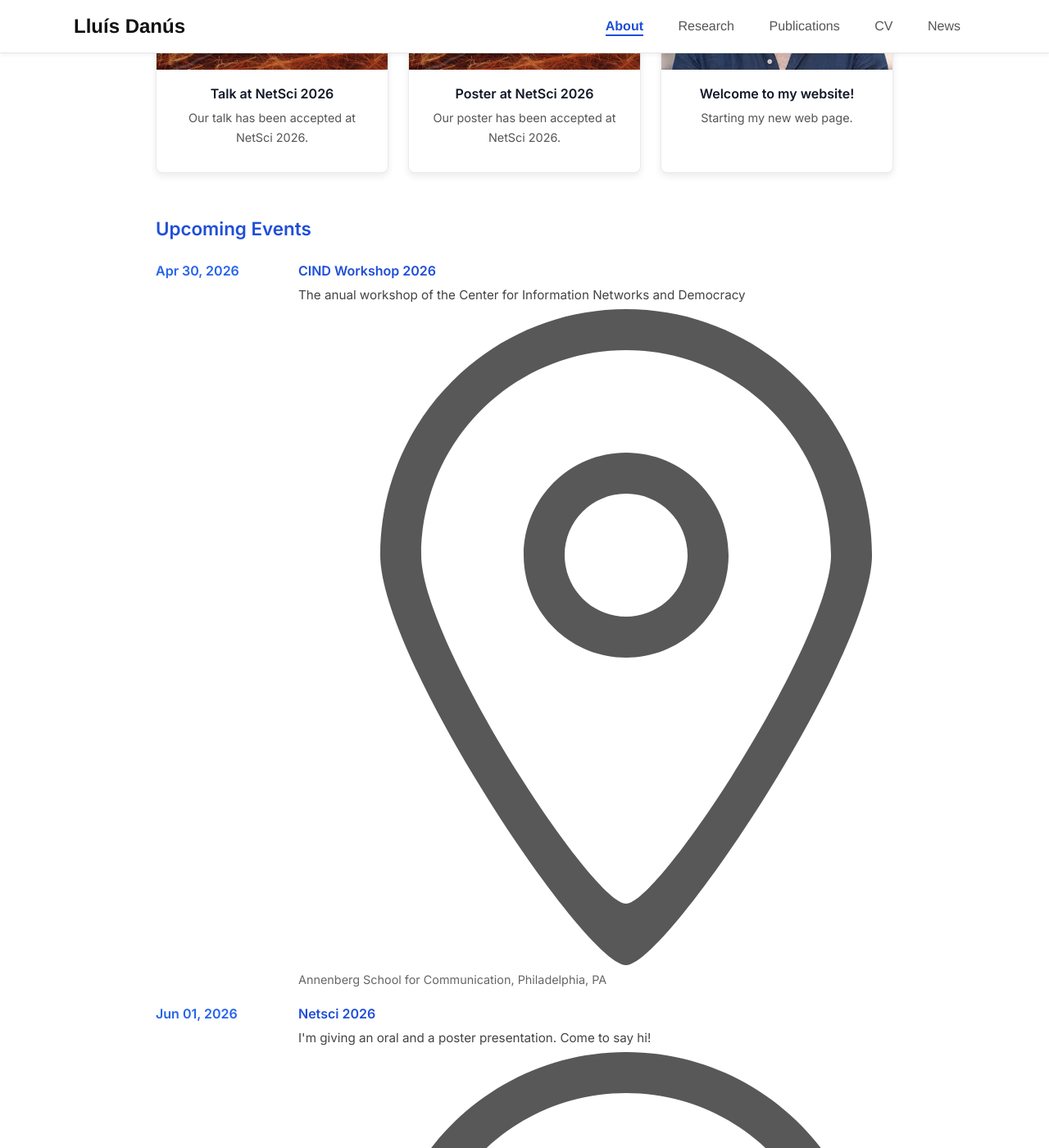
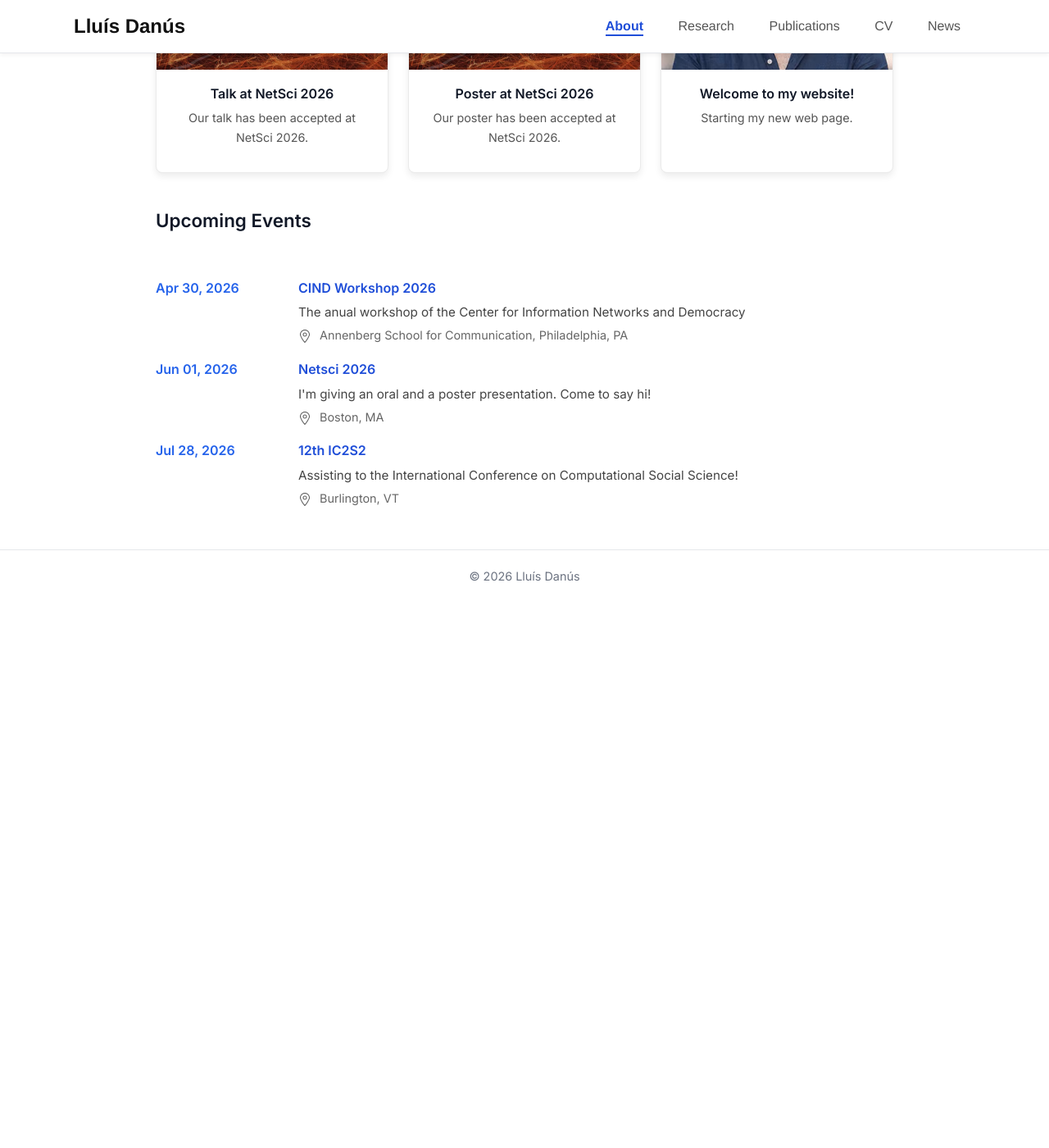
Before and after one commit to lluisdanus/lluisdanus.github.io, a Jekyll site: the page built from index.md, in a window 1280 px wide and 1400 px high, scrolled down 833 px. Shown: the whole window at 82% size. Built offline with Jekyll 4.4.1, drawn with Linux system fonts in a browser that asks for light colours; after the commit the page ends 1567 px from its top, so only the background shows below that.

```diff
--- a/assets/style.css
+++ b/assets/style.css
@@ -609,3 +609,10 @@
     grid-template-columns: 1fr;
   }
 }
+
+.event-location img {
+  width: 16px;
+  height: 16px;
+  margin-right: 6px;
+  vertical-align: middle;
+}
--- a/index.md
+++ b/index.md
@@ -65,8 +65,9 @@
 {% assign today = 'now' | date: "%Y-%m-%d" %}
 {% assign upcoming = site.data.events | sort: 'date' %}
 
+<h2>Upcoming Events</h2>
+
 <div class="events-section">
-  <h2>Upcoming Events</h2>
 
   <div class="events-table">
     {% for event in upcoming %}
```
